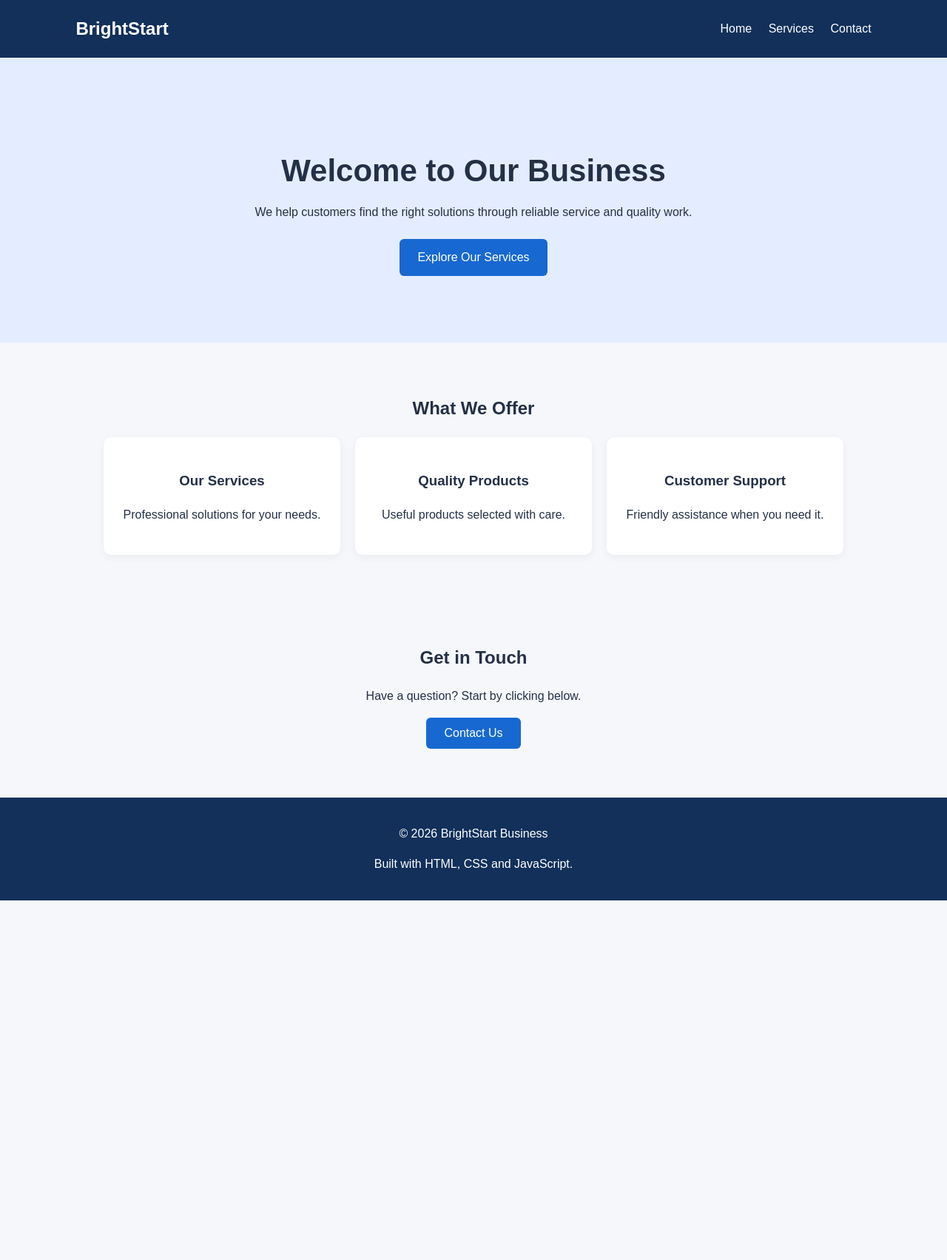
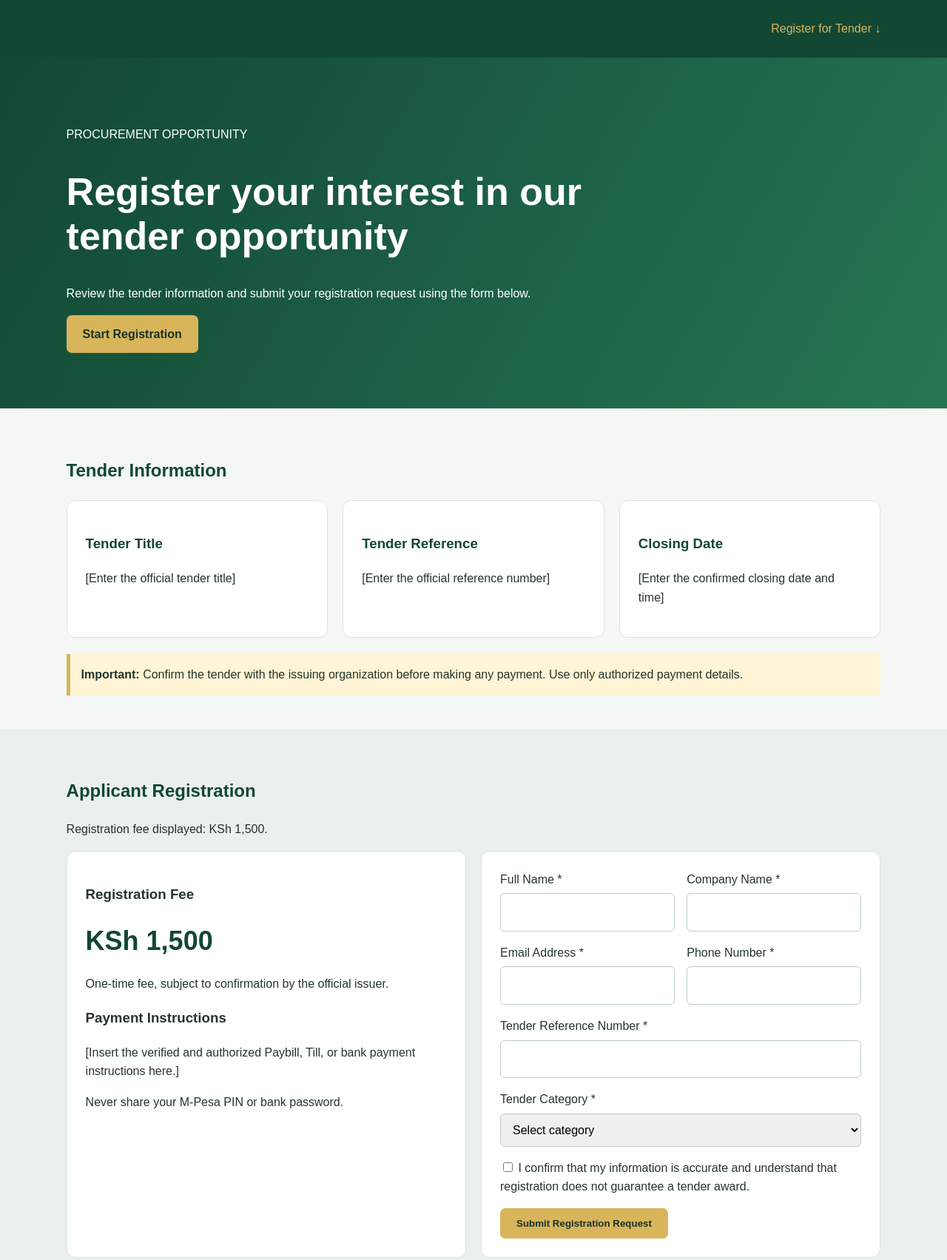
Before and after one commit to jamalamos/my-business-website, a plain HTML site: page index.html in a window 1280 px wide. Shown: the top 1703 px of the page at 74% size. Before the commit the page ends 1217 px from the top, so only its background shows below. Drawn offline with Linux system fonts and the light colour scheme.

Commit message:
Revamp index.html for Tender Registration Portal
Updated the HTML structure and styles for the Tender Registration Portal, including new sections for tender information and applicant registration.

```diff
--- a/index.html
+++ b/index.html
@@ -4,27 +4,28 @@
 <head>
   <meta charset="UTF-8">
   <meta name="viewport" content="width=device-width, initial-scale=1.0">
+  <title>Tender Registration Portal</title>
+  <style>
+    :root {
+      --green: #124734;
+      --gold: #d8b45b;
+      --light: #f4f7f4;
+    }
 
-  <title>BrightStart Business</title>
-
-  <style>
-    /* CSS: controls the appearance */
-    * {
-      box-sizing: border-box;
-    }
+    * { box-sizing: border-box; }
 
     body {
       margin: 0;
       font-family: Arial, sans-serif;
-      color: #243047;
+      background: var(--light);
+      color: #24352c;
       line-height: 1.6;
-      background: #f5f7fb;
     }
 
     header {
-      background: #12305a;
+      background: var(--green);
       color: white;
-      padding: 20px 8%;
+      padding: 20px 7%;
       display: flex;
       justify-content: space-between;
       align-items: center;
@@ -32,168 +33,276 @@
       gap: 12px;
     }
 
-    header h2 {
-      margin: 0;
-    }
-
-    nav a {
-      color: white;
-      text-decoration: none;
-      margin-left: 18px;
-    }
+    header h2 { margin: 0; }
+    header a { color: var(--gold); text-decoration: none; }
 
     .hero {
-      text-align: center;
-      padding: 90px 20px;
-      background: #e4edff;
+      background: linear-gradient(120deg, #124734, #267653);
+      color: white;
+      padding: 75px 7%;
     }
 
     .hero h1 {
-      font-size: 42px;
-      margin-bottom: 10px;
+      font-size: clamp(32px, 5vw, 52px);
+      max-width: 700px;
+      line-height: 1.15;
     }
 
-    .hero p {
-      max-width: 600px;
-      margin: 0 auto 24px;
-    }
+    .hero p { max-width: 650px; }
 
     .button {
       display: inline-block;
-      background: #1768d1;
-      color: white;
-      padding: 12px 24px;
-      border-radius: 6px;
+      padding: 13px 22px;
+      background: var(--gold);
+      color: #173426;
       text-decoration: none;
       border: none;
+      border-radius: 7px;
+      font-weight: bold;
       cursor: pointer;
-      font-size: 16px;
     }
 
-    section {
-      padding: 50px 8%;
-      text-align: center;
+    section { padding: 45px 7%; }
+
+    .cards {
+      display: grid;
+      grid-template-columns: repeat(auto-fit, minmax(220px, 1fr));
+      gap: 20px;
     }
 
-    .services {
-      display: flex;
-      gap: 20px;
-      justify-content: center;
-      flex-wrap: wrap;
+    .card, form, .fee-box {
+      background: white;
+      padding: 25px;
+      border-radius: 12px;
+      border: 1px solid #dce5de;
     }
 
-    .service {
-      background: white;
-      padding: 25px;
-      border-radius: 10px;
-      flex: 1 1 200px;
-      max-width: 320px;
-      box-shadow: 0 3px 12px #0000000d;
+    .card h3, h2 { color: var(--green); }
+
+    .registration {
+      background: #eaf0eb;
     }
 
-    #message {
-      margin-top: 16px;
+    .fee {
+      font-size: 36px;
+      color: var(--green);
       font-weight: bold;
     }
 
+    .form-grid {
+      display: grid;
+      grid-template-columns: repeat(2, minmax(0, 1fr));
+      gap: 16px;
+    }
+
+    .field {
+      display: flex;
+      flex-direction: column;
+      gap: 6px;
+    }
+
+    .full { grid-column: 1 / -1; }
+
+    input, select, textarea {
+      width: 100%;
+      padding: 12px;
+      border: 1px solid #bdcfc2;
+      border-radius: 6px;
+      font: inherit;
+    }
+
+    .notice {
+      background: #fff4d5;
+      border-left: 5px solid var(--gold);
+      padding: 15px;
+      margin-top: 22px;
+    }
+
+    .message {
+      display: none;
+      padding: 15px;
+      margin-top: 18px;
+      background: #e5f3e8;
+      border-radius: 7px;
+    }
+
     footer {
-      background: #12305a;
+      background: #0d3326;
       color: white;
-      text-align: center;
-      padding: 20px;
+      padding: 28px 7%;
     }
 
     @media (max-width: 600px) {
-      .hero h1 {
-        font-size: 32px;
-      }
-
-      header {
-        justify-content: center;
-      }
-
-      nav a {
-        margin: 0 8px;
-      }
+      .form-grid { grid-template-columns: 1fr; }
+      .full { grid-column: auto; }
+      .hero { padding: 48px 7%; }
     }
   </style>
 </head>
 
 <body>
-
-  <!-- HTML: the website content -->
   <header>
-    <h2>BrightStart</h2>
-
-    <nav>
-      <a href="#home">Home</a>
-      <a href="#services">Services</a>
-      <a href="#contact">Contact</a>
-    </nav>
+    <h2>TENDER PORTAL</h2>
+    <a href="#register">Register for Tender ↓</a>
   </header>
 
   <main>
-    <div class="hero" id="home">
-      <h1>Welcome to Our Business</h1>
-
+    <div class="hero">
+      <p>PROCUREMENT OPPORTUNITY</p>
+      <h1>Register your interest in our tender opportunity</h1>
       <p>
-        We help customers find the right solutions
-        through reliable service and quality work.
+        Review the tender information and submit your registration
+        request using the form below.
       </p>
-
-      <a class="button" href="#services">
-        Explore Our Services
-      </a>
+      <a class="button" href="#register">Start Registration</a>
     </div>
 
-    <section id="services">
-      <h2>What We Offer</h2>
+    <section>
+      <h2>Tender Information</h2>
 
-      <div class="services">
-        <div class="service">
-          <h3>Our Services</h3>
-          <p>Professional solutions for your needs.</p>
+      <div class="cards">
+        <div class="card">
+          <h3>Tender Title</h3>
+          <p>[Enter the official tender title]</p>
         </div>
 
-        <div class="service">
-          <h3>Quality Products</h3>
-          <p>Useful products selected with care.</p>
+        <div class="card">
+          <h3>Tender Reference</h3>
+          <p>[Enter the official reference number]</p>
         </div>
 
-        <div class="service">
-          <h3>Customer Support</h3>
-          <p>Friendly assistance when you need it.</p>
+        <div class="card">
+          <h3>Closing Date</h3>
+          <p>[Enter the confirmed closing date and time]</p>
         </div>
+      </div>
+
+      <div class="notice">
+        <strong>Important:</strong>
+        Confirm the tender with the issuing organization before
+        making any payment. Use only authorized payment details.
       </div>
     </section>
 
-    <section id="contact">
-      <h2>Get in Touch</h2>
-      <p>Have a question? Start by clicking below.</p>
+    <section class="registration" id="register">
+      <h2>Applicant Registration</h2>
+      <p>Registration fee displayed: KSh 1,500.</p>
 
-      <button class="button" id="contactButton">
-        Contact Us
-      </button>
+      <div class="cards">
+        <div class="fee-box">
+          <h3>Registration Fee</h3>
+          <div class="fee">KSh 1,500</div>
+          <p>One-time fee, subject to confirmation by the official issuer.</p>
 
-      <p id="message"></p>
+          <h3>Payment Instructions</h3>
+          <p>
+            [Insert the verified and authorized Paybill, Till,
+            or bank payment instructions here.]
+          </p>
+          <p>Never share your M-Pesa PIN or bank password.</p>
+        </div>
+
+        <form id="tenderForm">
+          <div class="form-grid">
+            <div class="field">
+              <label for="name">Full Name *</label>
+              <input id="name" name="name" required>
+            </div>
+
+            <div class="field">
+              <label for="company">Company Name *</label>
+              <input id="company" name="company" required>
+            </div>
+
+            <div class="field">
+              <label for="email">Email Address *</label>
+              <input id="email" name="email" type="email" required>
+            </div>
+
+            <div class="field">
+              <label for="phone">Phone Number *</label>
+              <input id="phone" name="phone" type="tel" required>
+            </div>
+
+            <div class="field full">
+              <label for="reference">Tender Reference Number *</label>
+              <input id="reference" name="reference" required>
+            </div>
+
+            <div class="field full">
+              <label for="category">Tender Category *</label>
+              <select id="category" name="category" required>
+                <option value="">Select category</option>
+                <option>Supply of goods</option>
+                <option>Provision of services</option>
+                <option>Construction or works</option>
+                <option>Other</option>
+              </select>
+            </div>
+          </div>
+
+          <p>
+            <label>
+              <input type="checkbox" required style="width:auto">
+              I confirm that my information is accurate and understand
+              that registration does not guarantee a tender award.
+            </label>
+          </p>
+
+          <button class="button" type="submit">
+            Submit Registration Request
+          </button>
+
+          <div class="message" id="message" role="status"></div>
+        </form>
+      </div>
+    </section>
+
+    <section>
+      <h2>Frequently Asked Questions</h2>
+
+      <div class="card">
+        <h3>Does registration guarantee a contract?</h3>
+        <p>No. The official tender documents and evaluation criteria apply.</p>
+
+        <h3>Is the fee confirmed?</h3>
+        <p>
+          The KSh 1,500 amount is a template setting. The issuing
+          organization must confirm the fee and payment channel.
+        </p>
+
+        <h3>Is this form connected to a database?</h3>
+        <p>
+          No. This starter website does not send or store applications.
+          A secure backend or approved form service is required.
+        </p>
+      </div>
     </section>
   </main>
 
   <footer>
-    <p>&copy; 2026 BrightStart Business</p>
-    <p>Built with HTML, CSS and JavaScript.</p>
+    <h3>TENDER PORTAL</h3>
+    <p>Official issuer: [Insert verified organization name]</p>
+    <p>Contact: [Insert official email and telephone]</p>
+    <p>&copy; <span id="year"></span> Tender Registration Portal</p>
   </footer>
 
   <script>
-    // JavaScript: makes the button interactive
-    const button = document.getElementById("contactButton");
-    const message = document.getElementById("message");
+    document.getElementById("year").textContent =
+      new Date().getFullYear();
 
-    button.addEventListener("click", function () {
-      message.textContent =
-        "Thank you for your interest! Add your contact details here.";
-    });
+    document.getElementById("tenderForm").addEventListener(
+      "submit",
+      function(event) {
+        event.preventDefault();
+
+        const message = document.getElementById("message");
+        message.style.display = "block";
+        message.textContent =
+          "Demo only: your application has not been sent or saved. " +
+          "Connect a secure form service before accepting real applications.";
+      }
+    );
   </script>
-
 </body>
 </html>
```
